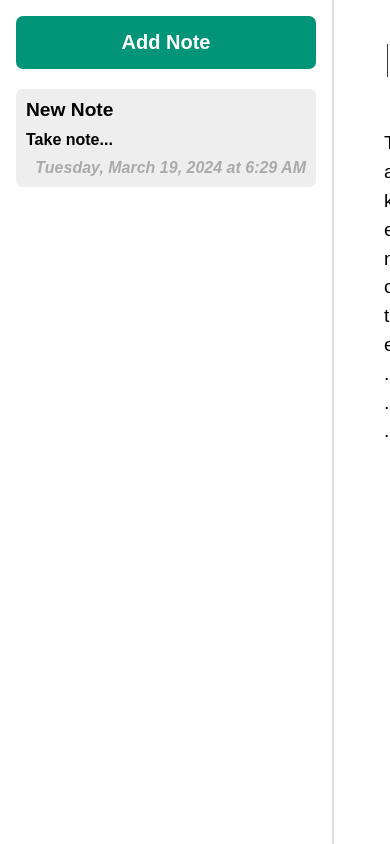
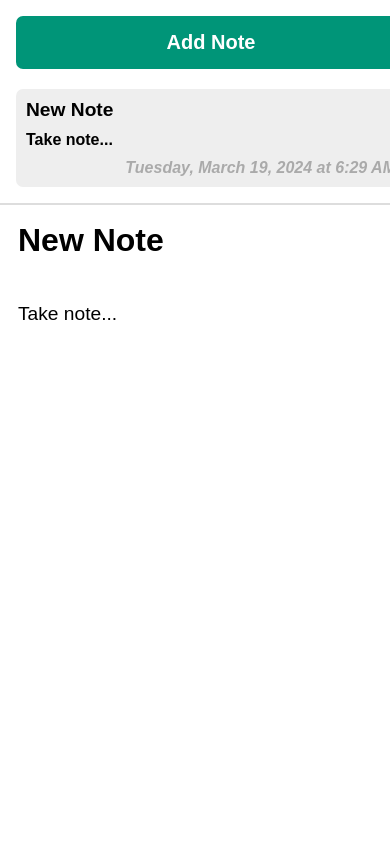
Before and after one commit to iiitl/Note_Generator, a plain HTML site: page index.html in a window 390 px wide. Both pictures are taken after a click on the button "Add Note". Shown: the top 844 px of the page. Drawn offline with Linux system fonts and the light colour scheme.

Commit message:
Implement Responsive Design for Notes App #9

```diff
--- a/css/main.css
+++ b/css/main.css
@@ -93,3 +93,26 @@ body {
     margin-top: 2em;
     resize: none;
 }
+@media screen and (max-width: 600px)
+{
+
+        .notes {
+            flex-direction: column;
+        }
+
+        .notes__sidebar {
+            width: 100%;
+            border-right: none;
+            border-bottom: 2px solid #dddddd;
+        }
+
+        .notes__preview {
+            padding: 1em;
+        }
+
+        .notes__title {
+            font-size: 2em;
+        }
+
+
+}
```
